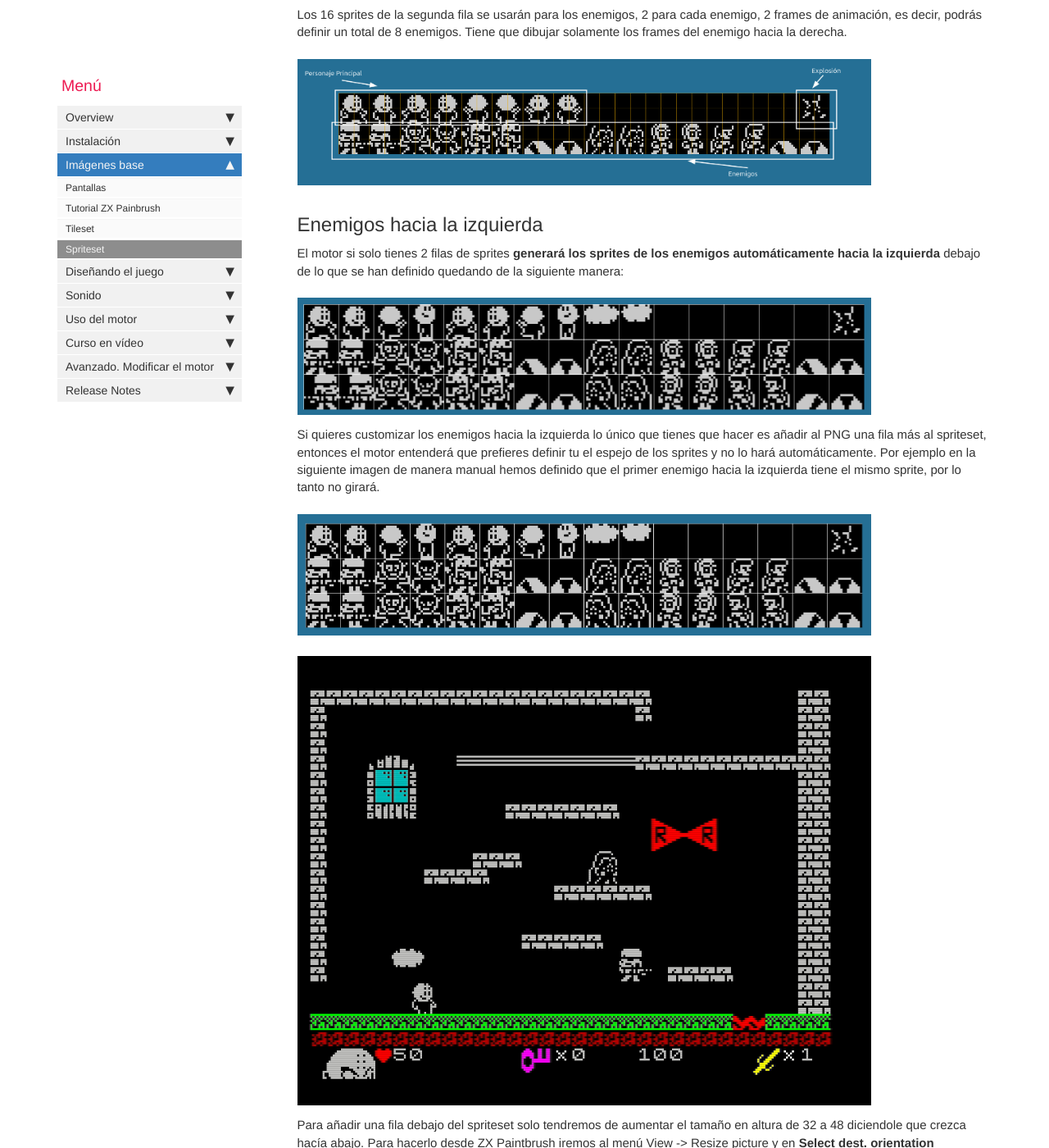
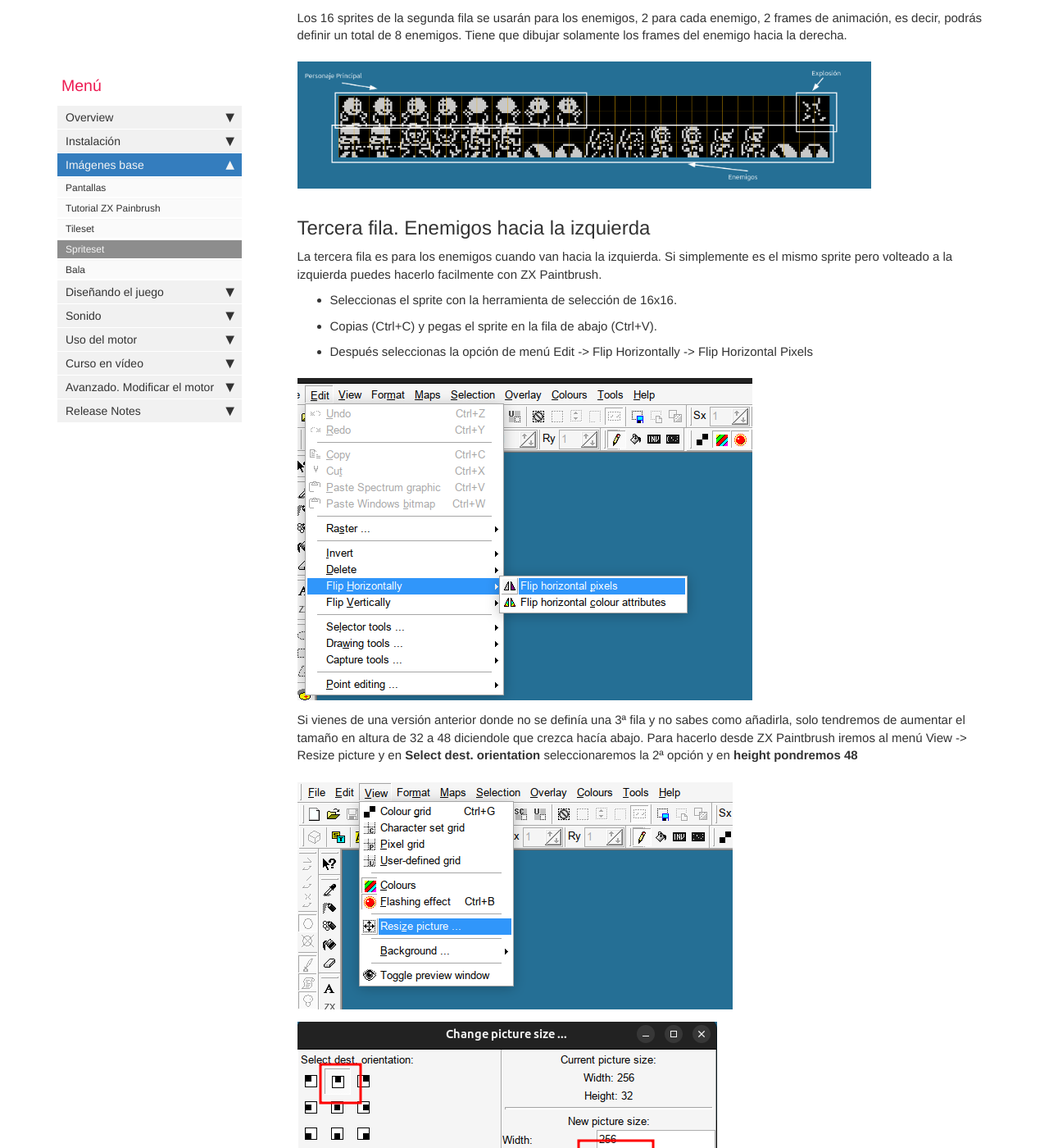
Before and after one commit to rtorralba/zx-game-maker-www, a Jekyll site: the page built from pages/mydoc/mydoc_images_spriteset.md, in a window 1280 px wide and 1400 px high, scrolled down 1461 px. Shown: the whole window at 82% size. Built offline with Jekyll 4.4.1, drawn with Linux system fonts in a browser that asks for light colours; comment, search, counter and statistics services are not loaded; some of the changed text lies outside the part shown.

```diff
--- a/pages/mydoc/mydoc_images_spriteset.md
+++ b/pages/mydoc/mydoc_images_spriteset.md
@@ -45,18 +45,17 @@
 
 ![](./images/sprites_cenital.png)
 
-## Enemigos hacia la izquierda
-El motor si solo tienes 2 filas de sprites **generará los sprites de los enemigos automáticamente hacia la izquierda** debajo de lo que se han definido quedando de la siguiente manera:
+## Tercera fila. Enemigos hacia la izquierda
 
-![](./images/sprites_izquierda_automated.png)
+La tercera fila es para los enemigos cuando van hacia la izquierda. Si simplemente es el mismo sprite pero volteado a la izquierda puedes hacerlo facilmente con ZX Paintbrush.
 
-Si quieres customizar los enemigos hacia la izquierda lo único que tienes que hacer es añadir al PNG una fila más al spriteset, entonces el motor entenderá que prefieres definir tu el espejo de los sprites y no lo hará automáticamente. Por ejemplo en la siguiente imagen de manera manual hemos definido que el primer enemigo hacia la izquierda tiene el mismo sprite, por lo tanto no girará.
+* Seleccionas el sprite con la herramienta de selección de 16x16.
+* Copias (Ctrl+C) y pegas el sprite en la fila de abajo (Ctrl+V).
+* Después seleccionas la opción de menú Edit -> Flip Horizontally -> Flip Horizontal Pixels
 
-![](./images/sprites_izquierda_manual.png)
+![](./images/flip_horizontally.png)
 
-![](./images/sprites_izquierda_manual.gif)
-
-Para añadir una fila debajo del spriteset solo tendremos de aumentar el tamaño en altura de 32 a 48 diciendole que crezca hacía abajo. Para hacerlo desde ZX Paintbrush iremos al menú View -> Resize picture y en **Select dest. orientation** seleccionaremos la 2ª opción y en **height pondremos 48**
+Si vienes de una versión anterior donde no se definía una 3ª fila y no sabes como añadirla, solo tendremos de aumentar el tamaño en altura de 32 a 48 diciendole que crezca hacía abajo. Para hacerlo desde ZX Paintbrush iremos al menú View -> Resize picture y en **Select dest. orientation** seleccionaremos la 2ª opción y en **height pondremos 48**
 
 ![](./images/zx-paintbrush-resize-picture-menu.png)
 ![](./images/zx-paintbrush-resize-picture-options.png)
```
Also changed, not shown: _data/sidebars/mydoc_sidebar.yml (+8 -0 lines), pages/mydoc/mydoc_images_bullet.md (added, +19 -0 lines), pages/mydoc/mydoc_images_tileset.md (+1 -2 lines), pages/mydoc/mydoc_release_notes_2025_04_15.md (added, +27 -0 lines), pages/mydoc/mydoc_tiled_arcade_mode.md (added, +22 -0 lines), pages/mydoc/mydoc_tiled_general_configuration.md (+1 -0 lines), images/arcade_mode.png (added), images/bullet.png (added), images/flip_horizontally.png (added), images/sprites.png, images/tiles.png.
